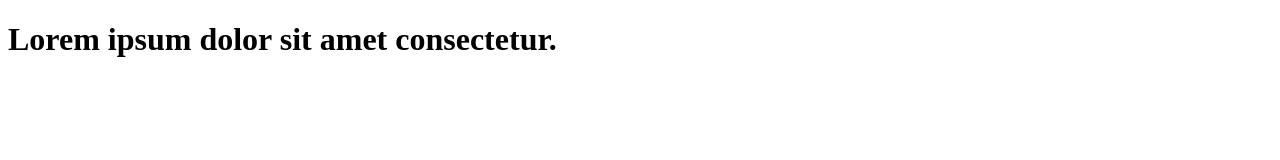
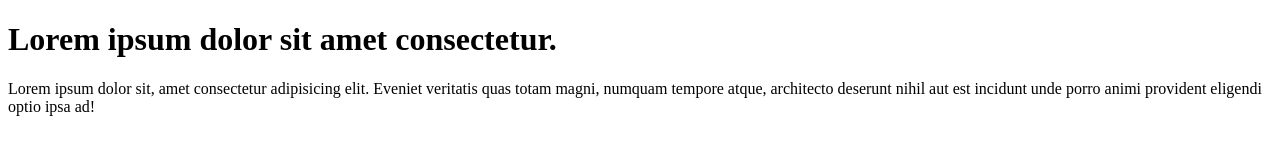
Before and after one commit to aoimizutama/learn-git, a plain HTML site: page index.html in a window 1280 px wide. Drawn offline with Linux system fonts and the light colour scheme.

Commit message:
add paragraph to code

```diff
--- a/index.html
+++ b/index.html
@@ -7,5 +7,6 @@
 </head>
 <body>
     <h1>Lorem ipsum dolor sit amet consectetur.</h1>
+    <p>Lorem ipsum dolor sit, amet consectetur adipisicing elit. Eveniet veritatis quas totam magni, numquam tempore atque, architecto deserunt nihil aut est incidunt unde porro animi provident eligendi optio ipsa ad!</p>
 </body>
 </html>
```
